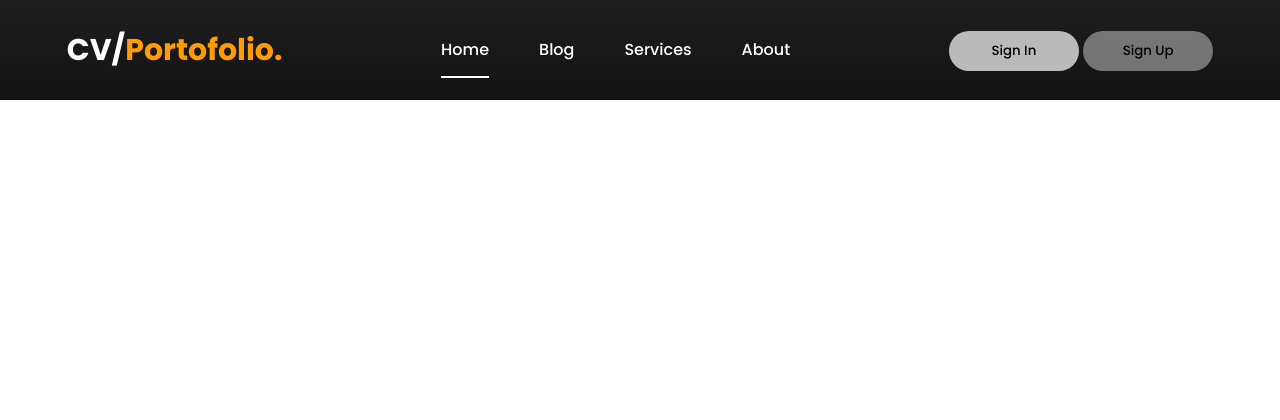
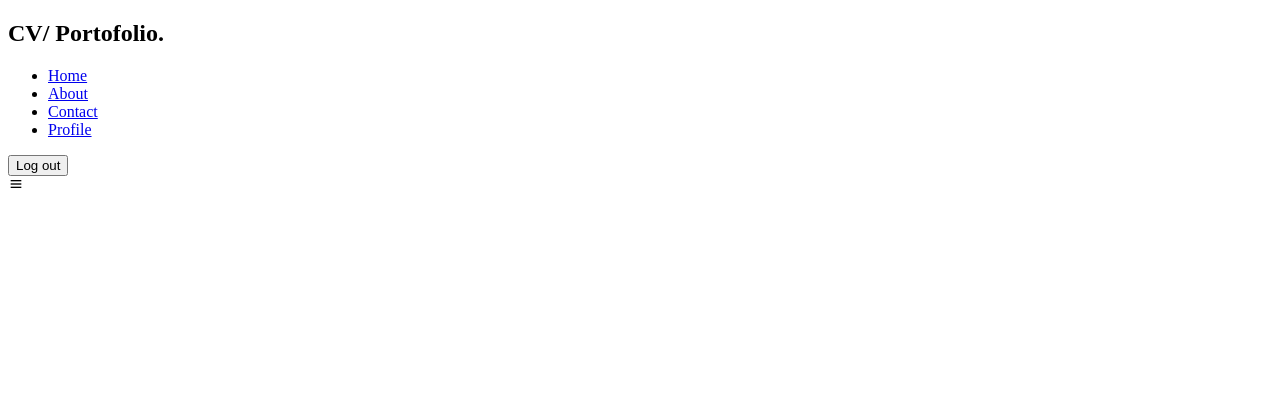
Before and after one commit to Karabodjan/PHP-CV, a PHP site: page /CV/includes/navbar.php in a window 1280 px wide. Shown: the top 420 px of the page. After the commit the page ends 188 px from the top, so only its background shows below. Run offline with PHP 8.4, Linux system fonts and the light colour scheme; the visitor is signed in with stand-in values (Sample User, id 1).

Commit message:
Profile on the nav bar

```diff
--- a/app/CV/includes/head.php
+++ b/app/CV/includes/head.php
@@ -1,8 +1,9 @@
+
 <head>
     <meta charset="UTF-8">
     <meta name="viewport" content="width=device-width, initial-scale=1.0">
     <title>CV-Portofolio</title>
-    <link rel="stylesheet" href="head.css"> <!-- Se você tiver um arquivo de estilo -->
+    <link rel="stylesheet" href="head.css">
     <link rel="stylesheet" href="index.css">
     <link rel="stylesheet" href="includes/navbar.css">
 </head>
--- a/app/CV/includes/navbar.css
+++ /dev/null
@@ -1,140 +0,0 @@
-@import url('https://fonts.googleapis.com/css2?family=Poppins:ital,wght@0,100;0,200;0,300;0,400;0,500;0,600;0,700;0,800;0,900;1,100;1,200;1,300;1,400;1,500;1,600;1,700;1,800;1,900&display=swap');
-
-
-*{
-    margin: 0;
-    padding: 0;
-    box-sizing: border-box;
-    font-family: 'Poppins', sans-serif;
-}
-
-body{
-
-    overflow: hidden;
-}
-.wrapper{
-    display: flex;
-    justify-content: center;
-    align-items: center;
-    min-height: 110vh;
-}
-.nav{
-    position: fixed;
-    top: 0;
-    display: flex;
-    justify-content: space-around;
-    width: 100%;
-    height: 100px;
-    line-height: 100px;
-    background: linear-gradient(rgba(39,39,39, 0.6), transparent);
-    z-index: 100;
-    background-color: #121212;
-}
-.logo {
-    display: flex;
-    color: white;
-    font-size: 30px;
-}
-
-.logo span{
-    color: #ff9d00;
-}
-
-.nav-menu ul{
-    display: flex;
-}
-.nav-menu ul li{
-    list-style-type: none;
-}
-.nav-menu ul li .link{
-    text-decoration: none;
-    font-weight: 500;
-    color: #fff;
-    padding-bottom: 15px;
-    margin: 0 25px;
-}
-.link:hover, .active{
-    border-bottom: 2px solid #fff;
-}
-.nav-button .btn{
-    width: 130px;
-    height: 40px;
-    font-weight: 500;
-    background: rgba(255, 255, 255, 0.4);
-    border: none;
-    border-radius: 30px;
-    cursor: pointer;
-    transition: .3s ease;
-}
-.btn:hover{
-    background: rgba(255, 255, 255, 0.3);
-}
-#registerBtn{
-    margin-left: 15px;
-}
-.btn.white-btn{
-    background: rgba(255, 255, 255, 0.7);
-}
-.btn.btn.white-btn:hover{
-    background: rgba(255, 255, 255, 0.5);
-}
-.nav-menu-btn{
-    display: none;
-}
-
-
-@media only screen and (max-width: 786px){
-    .nav-button{
-        display: none;
-    }
-    .nav-menu.responsive{
-        top: 100px;
-    }
-    .nav-menu{
-        position: absolute;
-        top: -800px;
-        display: flex;
-        justify-content: center;
-        background: rgba(255, 255, 255, 0.2);
-        width: 100%;
-        height: 90vh;
-        backdrop-filter: blur(20px);
-        transition: .3s;
-    }
-    .nav-menu ul{
-        flex-direction: column;
-        text-align: center;
-    }
-    .nav-menu-btn{
-        display: block;
-    }
-    .nav-menu-btn i{
-        font-size: 25px;
-        color: #fff;
-        padding: 10px;
-        background: rgba(255, 255, 255, 0.2);
-        border-radius: 50%;
-        cursor: pointer;
-        transition: .3s;
-    }
-    .nav-menu-btn i:hover{
-        background: rgba(255, 255, 255, 0.15);
-    }
-}
-@media only screen and (max-width: 540px) {
-    .wrapper{
-        min-height: 100vh;
-    }
-    .form-box{
-        width: 100%;
-        height: 500px;
-    }
-    .register-container, .login-container{
-        width: 100%;
-        padding: 0 20px;
-    }
-    .register-container .two-forms{
-        flex-direction: column;
-        gap: 0;
-    }
-}
--- a/app/CV/includes/navbar.php
+++ b/app/CV/includes/navbar.php
@@ -1,3 +1,7 @@
+<?php
+session_start();
+?>
+
 <!DOCTYPE html>
 <html lang="pt">
 <head>
@@ -5,26 +9,31 @@
     <meta name="viewport" content="width=device-width, initial-scale=1.0">
     <!-- BOXICONS -->
     <link href='https://unpkg.com/boxicons@2.1.4/css/boxicons.min.css' rel='stylesheet'>
-    <title>Navbar</title>
     <link rel="stylesheet" href="navbar.css">
 </head>
 <body>
  <div class="wrapper">
     <nav class="nav">
         <div class="nav-logo">
-        <h1 class= "logo">CV/ <span>Portofolio.</span> </h1>
+            <h1 class="logo">CV/ <span>Portofolio.</span></h1>
         </div>
         <div class="nav-menu" id="navMenu">
             <ul>
-                <li><a href="#" class="link active">Home</a></li>
-                <li><a href="#" class="link">Blog</a></li>
-                <li><a href="#" class="link">Services</a></li>
+                <li><a href="index.php" class="link">Home</a></li>
                 <li><a href="#" class="link">About</a></li>
+                <li><a href="contact.php" class="link">Contact</a></li>
+                <?php if (isset($_SESSION['id'])): ?>
+                    <li><a href="perfil.php" class="link">Profile</a></li>
+                <?php endif; ?>
             </ul>
         </div>
         <div class="nav-button">
+            <?php if (isset($_SESSION['id'])): ?>
+                <button class="btn" onclick="window.location.href='logout.php'">Log out</button>
+            <?php else: ?>
                 <button class="btn white-btn" onclick="window.location.href='login.php'">Sign In</button>
-         <button class="btn" onclick="window.location.href='singup.php'">Sign Up</button>
+                <button class="btn" onclick="window.location.href='signup.php'">Sign Up</button>
+            <?php endif; ?>
         </div>
         <div class="nav-menu-btn">
             <i class="bx bx-menu" onclick="myMenuFunction()"></i>
@@ -32,39 +41,14 @@
     </nav>
 
     <script>
-
         function myMenuFunction() {
             var i = document.getElementById("navMenu");
-    if(i.className === "nav-menu") {
+            if (i.className === "nav-menu") {
                 i.className += " responsive";
             } else {
                 i.className = "nav-menu";
             }
         }
-
     </script>
-<script>
-    var a = document.getElementById("loginBtn");
-    var b = document.getElementById("registerBtn");
-    var x = document.getElementById("login");
-    var y = document.getElementById("register");
-    function login() {
-        x.style.left = "4px";
-        y.style.right = "-520px";
-        a.className += " white-btn";
-        b.className = "btn";
-        x.style.opacity = 1;
-        y.style.opacity = 0;
-    }
-    function register() {
-        x.style.left = "-510px";
-        y.style.right = "5px";
-        a.className = "btn";
-        b.className += " white-btn";
-        x.style.opacity = 0;
-        y.style.opacity = 1;
-    }
-</script>
-
 </body>
 </html>
```
Also changed, not shown: app/CV/includes/footer.php (added, +28 -0 lines), app/CV/includes/head.css (deleted, +0 -97 lines). Lines whose indentation alone changed are shown as unchanged.
